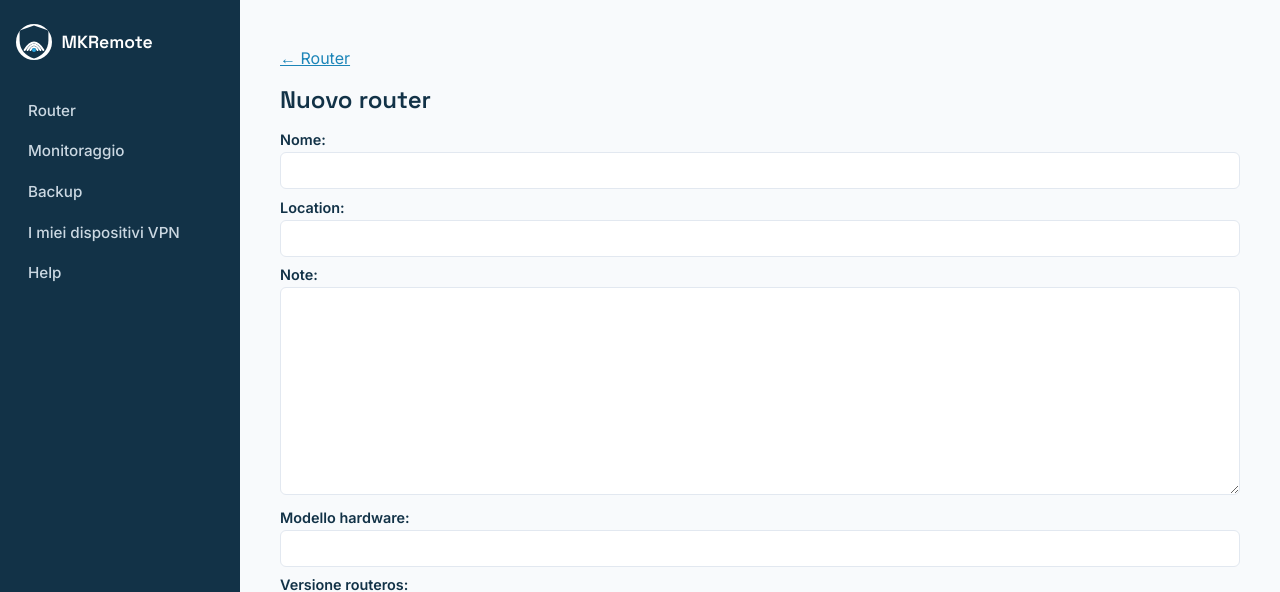
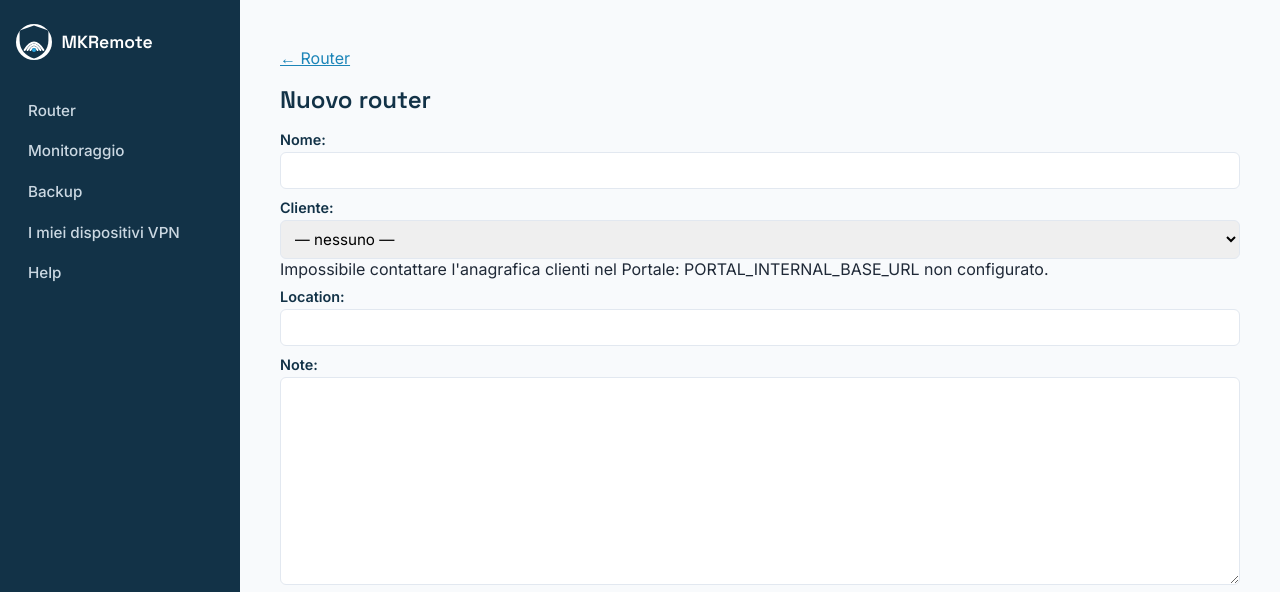
Before and after one commit to lomax73/mkremote, a Django app: page /router/nuovo/ in a window 1280 px wide. Shown: the top 592 px of the page. Run offline with Django 5.2, Linux system fonts and the light colour scheme; the visitor is signed in with stand-in values (Sample User, id 1); parts of the project's set-up code (start-up, migrations or seed data) failed here and were passed over; some libraries are stand-ins or nearby versions.

Commit message:
Raggruppa i router per cliente in una vista ad albero
Collegato Router all'anagrafica clienti condivisa del Portale FBO
(stesso pattern client_id/portal_client.py già usato da FBOFiberReport,
nessuna FK cross-database). La lista router mostra ora una sezione per
cliente con i router sotto in struttura ad albero (righe di
collegamento CSS); i router senza cliente finiscono in una sezione
"Senza cliente" in fondo. Aggiunto anche il nome cliente nel dettaglio
router e un menu a tendina "Cliente" nel form, popolato in tempo reale
dall'API interna del Portale.

Co-Authored-By: Claude Sonnet 5 <noreply@anthropic.com>

```diff
--- a/mkremote/settings.py
+++ b/mkremote/settings.py
@@ -45,6 +45,12 @@ MASTER_ENCRYPTION_KEY = os.environ.get('MASTER_ENCRYPTION_KEY')
 # è raggiungibile solo da localhost (regola Nginx), il token è una difesa
 # aggiuntiva. Generarlo con: python -c "import secrets; print(secrets.token_urlsafe(32))"
 INTERNAL_API_TOKEN = os.environ.get('INTERNAL_API_TOKEN', '')
+
+# Client per l'anagrafica clienti condivisa del Portale FBO (clienti/api/internal/),
+# usata per raggruppare i router per cliente (vedi routers/portal_client.py).
+# Stesso pattern/token già in uso da FBOFiberReport/FBOPreventivi.
+PORTAL_INTERNAL_BASE_URL = os.environ.get('PORTAL_INTERNAL_BASE_URL', '')
+PORTAL_API_TOKEN = os.environ.get('PORTAL_API_TOKEN', '')
 
 # Pianificazione subnet VPN WireGuard hub-and-spoke (vedi Fase 0 / Fase 2).
 # Configurabile da env, mai hardcoded altrove nel codice.
--- a/routers/forms.py
+++ b/routers/forms.py
@@ -2,6 +2,7 @@ from datetime import timedelta
 
 from django import forms
 
+from . import portal_client
 from .models import Router
 
 
@@ -19,6 +20,7 @@ class RouterForm(forms.ModelForm):
         help_text='Ogni quanti giorni eseguire il backup automatico. Lascia vuoto per avere '
                    'solo backup manuali.',
     )
+    cliente = forms.ChoiceField(label='Cliente', required=False)
 
     class Meta:
         model = Router
@@ -38,8 +40,22 @@ class RouterForm(forms.ModelForm):
             self.fields['password'].required = True
         if self.instance.pk:
             self.fields['intervallo_backup_giorni'].initial = self.instance.intervallo_backup_giorni
+
+        choices = [('', '— nessuno —')]
+        try:
+            clienti = portal_client.list_clienti()
+        except portal_client.PortalUnavailableError as exc:
+            self.fields['cliente'].help_text = (
+                f'Impossibile contattare l\'anagrafica clienti nel Portale: {exc}'
+            )
+        else:
+            choices += [(c['id'], c['ragione_sociale']) for c in clienti]
+        self.fields['cliente'].choices = choices
+        if self.instance.pk and self.instance.cliente_id:
+            self.fields['cliente'].initial = str(self.instance.cliente_id)
+
         self.order_fields([
-            'nome', 'location', 'note',
+            'nome', 'cliente', 'location', 'note',
             'modello_hardware', 'versione_routeros',
             'ip_pubblico_o_ddns', 'ip_lan', 'porta_ssh', 'porta_api',
             'username', 'password',
@@ -53,6 +69,7 @@ class RouterForm(forms.ModelForm):
             router.password = new_password
         giorni = self.cleaned_data.get('intervallo_backup_giorni')
         router.intervallo_backup = timedelta(days=giorni) if giorni else None
+        router.cliente_id = self.cleaned_data['cliente'] or None
         if commit:
             router.save()
         return router
--- a/routers/models.py
+++ b/routers/models.py
@@ -14,6 +14,10 @@ class Router(models.Model):
     nome = models.CharField(max_length=100, unique=True)
     location = models.CharField(max_length=200, blank=True)
     note = models.TextField(blank=True)
+    cliente_id = models.UUIDField(
+        'ID cliente', null=True, blank=True,
+        help_text="Riferimento all'anagrafica clienti condivisa del Portale, per raggruppare i router.",
+    )
 
     modello_hardware = models.CharField(max_length=100, blank=True)
     versione_routeros = models.CharField(max_length=50, blank=True)
--- /dev/null
+++ b/routers/portal_client.py
@@ -0,0 +1,50 @@
+"""Client per l'anagrafica clienti condivisa, esposta dal Portale FBO
+(clienti/api/internal/). Il progetto salva solo cliente_id (UUID) su Router e
+risolve nome/indirizzo chiamando questa API in tempo reale — nessuna FK
+cross-database. Stesso client usato in FBOFiberReport (collaudi/portal_client.py).
+"""
+
+import requests
+from django.conf import settings
+
+TIMEOUT = 5
+
+
+class PortalUnavailableError(Exception):
+    """Il Portale non ha risposto correttamente (giù, token sbagliato,
+    non configurato)."""
+
+
+def _base_url():
+    base = getattr(settings, 'PORTAL_INTERNAL_BASE_URL', '')
+    if not base:
+        raise PortalUnavailableError('PORTAL_INTERNAL_BASE_URL non configurato.')
+    return base.rstrip('/') + '/api/internal/clienti/'
+
+
+def _headers():
+    return {'Authorization': f'Token {settings.PORTAL_API_TOKEN}'}
+
+
+def list_clienti():
+    """Tutti i clienti dell'anagrafica condivisa, come lista di dict."""
+    try:
+        resp = requests.get(_base_url(), headers=_headers(), timeout=TIMEOUT, verify=False)
+    except requests.RequestException as exc:
+        raise PortalUnavailableError(str(exc)) from exc
+    if resp.status_code != 200:
+        raise PortalUnavailableError(f'HTTP {resp.status_code}: {resp.text[:200]}')
+    return resp.json().get('clienti', [])
+
+
+def get_cliente(cliente_id):
+    """Un cliente per id, o None se non esiste più nell'anagrafica."""
+    try:
+        resp = requests.get(f'{_base_url()}{cliente_id}/', headers=_headers(), timeout=TIMEOUT, verify=False)
+    except requests.RequestException as exc:
+        raise PortalUnavailableError(str(exc)) from exc
+    if resp.status_code == 404:
+        return None
+    if resp.status_code != 200:
+        raise PortalUnavailableError(f'HTTP {resp.status_code}: {resp.text[:200]}')
+    return resp.json()
--- a/routers/templates/routers/router_detail.html
+++ b/routers/templates/routers/router_detail.html
@@ -7,6 +7,7 @@
 </h1>
 
 <table>
+    <tr><th>Cliente</th><td>{{ cliente_nome|default:"—" }}</td></tr>
     <tr><th>Location</th><td>{{ router.location|default:"—" }}</td></tr>
     <tr><th>Note</th><td>{{ router.note|linebreaksbr|default:"—" }}</td></tr>
     <tr><th>Modello hardware</th><td>{{ router.modello_hardware|default:"—" }}</td></tr>
--- a/routers/views.py
+++ b/routers/views.py
@@ -5,7 +5,7 @@ from django.urls import reverse_lazy
 from django.views import View
 from django.views.generic import CreateView, DeleteView, DetailView, ListView, UpdateView
 
-from . import diagnostics
+from . import diagnostics, portal_client
 from .forms import RouterForm
 from .models import Router
 
@@ -14,6 +14,29 @@ class RouterListView(LoginRequiredMixin, ListView):
     model = Router
     template_name = 'routers/router_list.html'
     context_object_name = 'routers'
+
+    def get_context_data(self, **kwargs):
+        context = super().get_context_data(**kwargs)
+        try:
+            by_id = {c['id']: c['ragione_sociale'] for c in portal_client.list_clienti()}
+        except portal_client.PortalUnavailableError:
+            by_id = {}
+
+        gruppi = {}
+        for router in context['routers']:
+            nome_cliente = by_id.get(str(router.cliente_id)) if router.cliente_id else None
+            gruppi.setdefault(nome_cliente, []).append(router)
+
+        senza_cliente = gruppi.pop(None, [])
+        sezioni = [
+            {'cliente': nome, 'routers': gruppi[nome]}
+            for nome in sorted(gruppi)
+        ]
+        if senza_cliente:
+            sezioni.append({'cliente': None, 'routers': senza_cliente})
+
+        context['sezioni'] = sezioni
+        return context
 
 
 class RouterDetailView(LoginRequiredMixin, DetailView):
@@ -25,6 +48,13 @@ class RouterDetailView(LoginRequiredMixin, DetailView):
         context = super().get_context_data(**kwargs)
         from backups.models import Backup
         context['ultimo_backup'] = Backup.objects.filter(router=self.object).first()
+        context['cliente_nome'] = None
+        if self.object.cliente_id:
+            try:
+                cliente = portal_client.get_cliente(self.object.cliente_id)
+            except portal_client.PortalUnavailableError:
+                cliente = None
+            context['cliente_nome'] = cliente['ragione_sociale'] if cliente else 'Cliente non disponibile'
         return context
 
 
```
Also changed, not shown: routers/templates/routers/router_list.html (+57 -21 lines), routers/migrations/0006_router_cliente_id.py (added).
